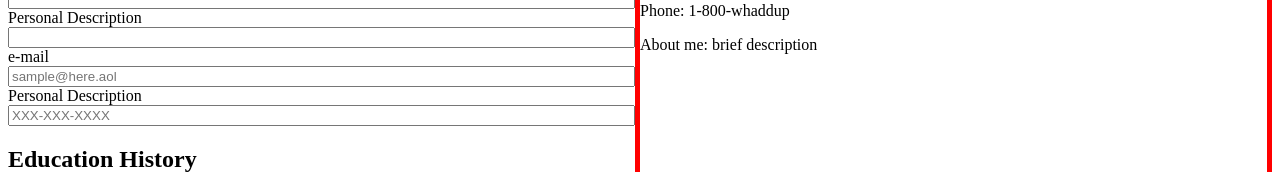
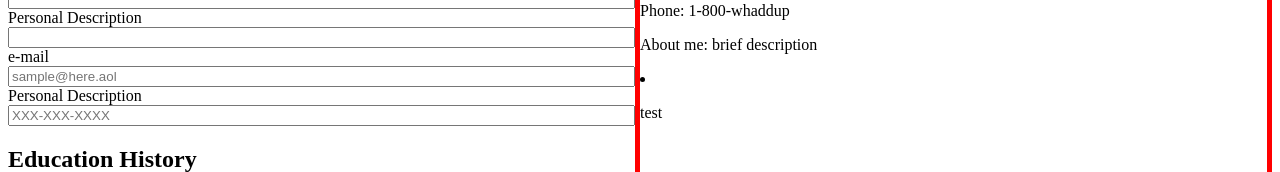
Before and after one commit to daygoDao/cv-project, a React (Create React App) app: page / in a window 1280 px wide. Shown: the part 224-396 px from the top of the page. Built offline with nearby package versions, Linux system fonts and the light colour scheme.

Commit message:
able to display edu obj on preview

```diff
--- a/src/App.js
+++ b/src/App.js
@@ -61,22 +61,15 @@ const App = () => {
 
   // education history
   const baseEduObj = {
-    school: "",
+    school: "test",
     fromYear: 0,
     toYear: 0,
   };
 
-  const [education, setEducation] = useState([
-    {
-      school: "kncokcs",
-      fromYear: 1,
-      toYear: 3,
-    },
-  ]);
+  const [education, setEducation] = useState([baseEduObj]);
 
   const appendEduList = () => {
     setEducation((prevState) => {
-      // console.log(prevState.map((x) => x));
       return [...prevState, baseEduObj];
     });
   };
@@ -108,7 +101,7 @@ const App = () => {
           <WorkHistory />
         </form>
 
-        <Preview person={personState} />
+        <Preview person={personState} edu={education} />
       </main>
     </div>
   );
--- a/src/components/EducationHistory.js
+++ b/src/components/EducationHistory.js
@@ -1,20 +1,16 @@
 import React from "react";
 
 const EducationHistory = (prop) => {
-  console.log(prop.edu);
-  // const test1 = <div>6o9</div>;
-  // const test2 = <div>6o9</div>;
-  // console.log({ test1 });
   const content = (
     <div className="ed">
       <label htmlFor="schoolName">School name</label>
-      <input type="text" name="schoolName" class="schoolName" />
+      <input type="text" name="schoolName" className="schoolName" />
 
       <label htmlFor="schoolFrom">From</label>
       <input
         type="number"
         name="schoolFrom"
-        class="schoolFrom"
+        className="schoolFrom"
         placeholder="1984"
       />
 
@@ -22,7 +18,7 @@ const EducationHistory = (prop) => {
       <input
         type="number"
         name="schoolTo"
-        class="schoolTo"
+        className="schoolTo"
         placeholder="2022"
       />
     </div>
@@ -32,14 +28,18 @@ const EducationHistory = (prop) => {
   for (let i = 0; i < prop.edu.length; i++) {
     display.push(content);
   }
-  console.log(display)
+
+  let output = display.map((value, index) => {
+    return <li key={index}>{value}</li>
+  })
+
+  // console.log(prop.edu);
+  // console.log(display)
 
   return (
     <div className="education">
       <h2>Education History</h2>
-      {display.map((value, index) => {
-        return <li key={index}>{value}</li>
-      })}
+      {output}
     </div>
   );
 };
--- a/src/components/Preview.js
+++ b/src/components/Preview.js
@@ -1,19 +1,40 @@
-import React from 'react'
+import React from "react";
 
-const Preview = ({person}) => {
-  const {firstName, lastName, personalDesc, email,phone} = person;
+const Preview = (prop) => {
+  const { firstName, lastName, personalDesc, email, phone } = prop.person;
+
+  const eduPreview = (edu) => {
+    console.log(edu)
+    return (
+      <div>
+        <p>{edu.school}</p>
+      </div>
+    );
+  };
+
+  let eduList = [];
+  for (let edu of prop.edu) {
+    eduList.push(eduPreview(edu));
+  }
+
+  let output = eduList.map((value, index) => {
+    return <li key={index}>{value}</li>;
+  });
 
   return (
-    <div className='cvPreview'>
-        <section className='cvPersonalDesc'>
-            <h4>teset</h4>
-            <h5>{firstName} {lastName}</h5>
-            <p>email: {email}</p>
-            <p>Phone: {phone}</p>
-            <p>About me: {personalDesc}</p>
-        </section>
+    <div className="cvPreview">
+      <section className="cvPersonalDesc">
+        <h4>teset</h4>
+        <h5>
+          {firstName} {lastName}
+        </h5>
+        <p>email: {email}</p>
+        <p>Phone: {phone}</p>
+        <p>About me: {personalDesc}</p>
+      </section>
+      <section>{output}</section>
     </div>
-  )
-}
+  );
+};
 
-export default Preview
+export default Preview;
```
